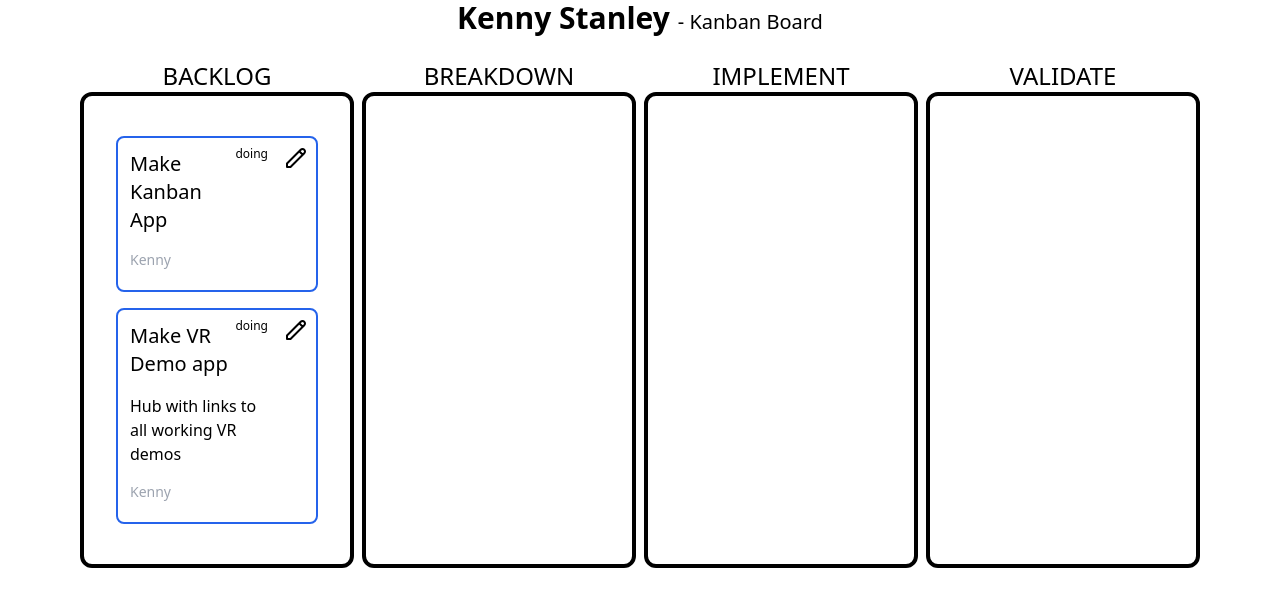
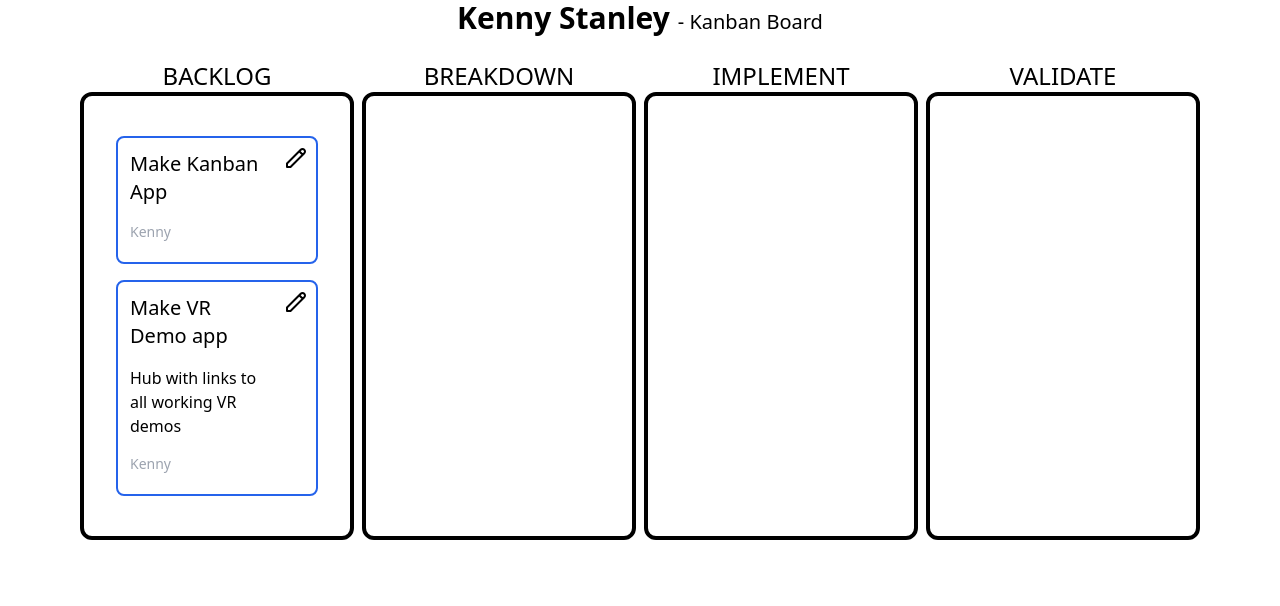
Before and after one commit to KennyStanley/kanban-app, a Next.js app: page / in a window 1280 px wide. Shown: the top 606 px of the page. Built offline with nearby package versions, Linux system fonts and the light colour scheme.

Commit message:
Changed task status to isDone boolean

```diff
--- a/src/components/Task/types.d.ts
+++ b/src/components/Task/types.d.ts
@@ -1,5 +1,4 @@
 type TaskPosition = 'backlog' | 'breakdown' | 'implement' | 'validate'
-type TaskStatus = 'doing' | 'done'
 
 type Task = {
     id: string
@@ -7,12 +6,12 @@ type Task = {
     details?: string
     developer?: string
     position: TaskPosition
-    status: TaskStatus
+    isDone: boolean
 }
 
 type TaskAction =
     | { type: 'setPosition', position: TaskPosition }
-    | { type: 'setStatus', status: TaskStatus }
+    | { type: 'setIsDone', isDone: boolean }
     | { type: 'field', field: 'title' | 'details' | 'developer', value: string }
 
 export {
--- a/src/contexts/TasksProvider.tsx
+++ b/src/contexts/TasksProvider.tsx
@@ -20,7 +20,7 @@ export function TasksProvider(props: {children?: any}) {
             id: '1',
             title: 'Make Kanban App',
             position: 'backlog',
-            status: 'doing',
+            isDone: true,
             developer: 'Kenny'
         },
         {
@@ -28,7 +28,7 @@ export function TasksProvider(props: {children?: any}) {
             title: 'Make VR Demo app',
             details: 'Hub with links to all working VR demos',
             position: 'backlog',
-            status: 'doing',
+            isDone: false,
             developer: 'Kenny'
         }
     ])
```
